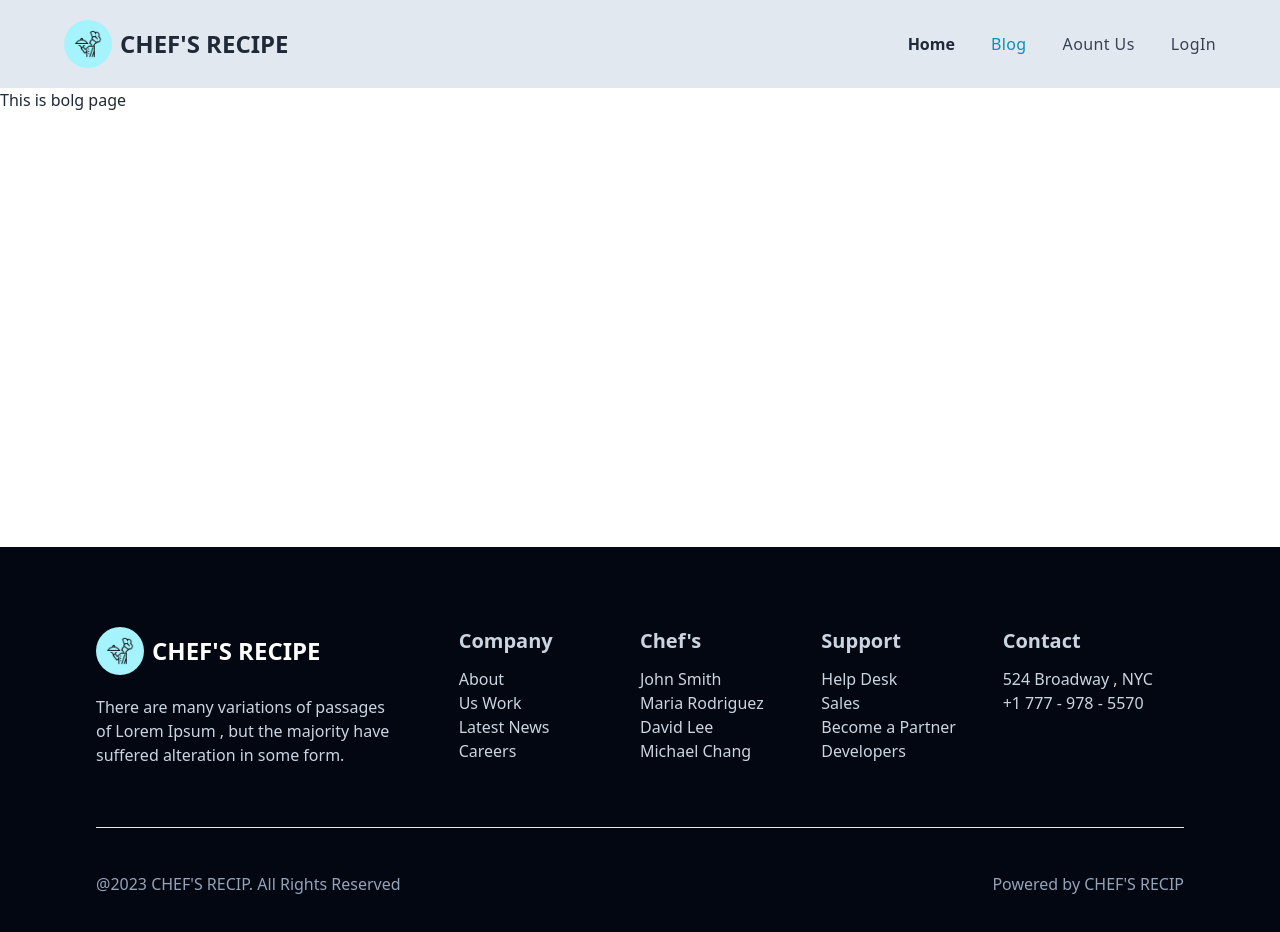
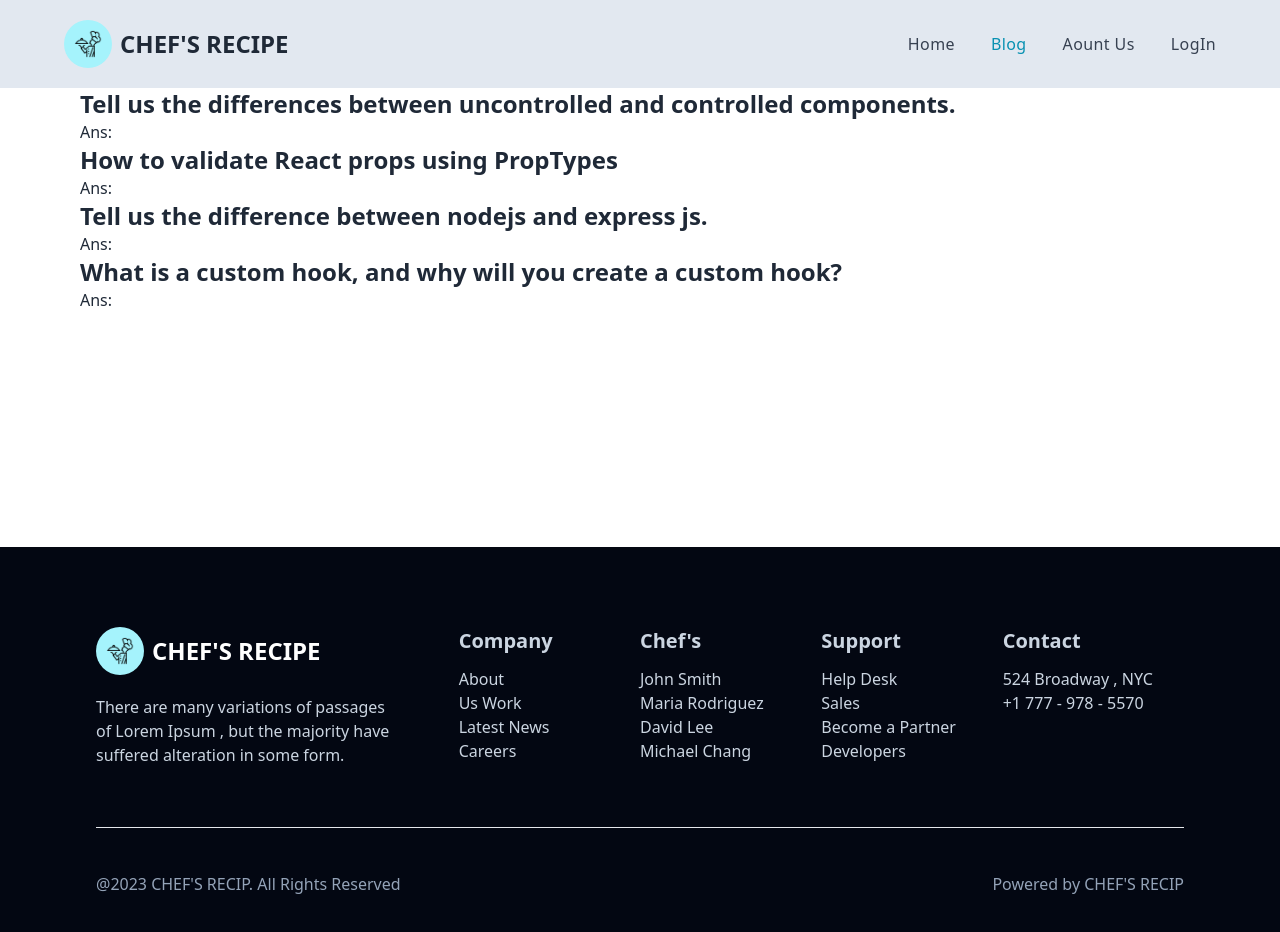
Before and after one commit to Saiful264/chef-recipe-hunter-client-side, a React (Vite) app: page /blog in a window 1280 px wide. Shown: the top 932 px of the page. Built offline with nearby package versions, Linux system fonts and the light colour scheme.

Commit message:
banner is add to this site

```diff
--- /dev/null
+++ b/src/pages/Banner/Banner.jsx
@@ -0,0 +1,21 @@
+import React from 'react';
+import banner from '../../assets/banner/Cooking.gif'
+
+const Banner = () => {
+    return (
+        <div className='flex items-center justify-between px-16'>
+             <div>
+             <h1 className='text-6xl text-slate-900 font-bold uppercase pb-5'>Well come to chef's recipe</h1>
+             <p className='text-xl font-medium pr-3 pl-3'>In the culinary world, a chef is a highly skilled and trained professional cook who is responsible for preparing food in a restaurant, hotel, or other food service establishment.</p>
+             <div className='pt-6'>
+             <button className='font-bold btn-primary uppercase'>Explor recipes</button>
+             </div>
+             </div>
+            <img className='w-2/5' src={banner} alt="" srcset="" />
+        </div>
+
+
+    );
+};
+
+export default Banner;
--- a/src/pages/Blog/Blog.jsx
+++ b/src/pages/Blog/Blog.jsx
@@ -1,11 +1,32 @@
-import React from 'react';
+import React from "react";
 
 const Blog = () => {
-    return (
-        <div>
-            <h2>This is bolg page</h2>
-        </div>
-    );
+  return (
+    <div className="px-20">
+      <div>
+        <h1 className="text-2xl font-bold">
+          Tell us the differences between uncontrolled and controlled
+          components.
+        </h1>
+        <p><span>Ans:</span></p>
+      </div>
+
+      <div>
+        <h1 className="text-2xl font-bold">How to validate React props using PropTypes</h1>
+        <p><span>Ans:</span></p>
+      </div>
+
+      <div>
+        <h1 className="text-2xl font-bold">Tell us the difference between nodejs and express js.</h1>
+        <p><span>Ans:</span></p>
+      </div>
+
+      <div>
+        <h1 className="text-2xl font-bold">What is a custom hook, and why will you create a custom hook?</h1>
+        <p><span>Ans:</span></p>
+      </div>
+    </div>
+  );
 };
 
 export default Blog;
--- a/src/pages/SharePage/NavBar/NavBar.jsx
+++ b/src/pages/SharePage/NavBar/NavBar.jsx
@@ -16,9 +16,9 @@ const NavBar = () => {
         </Link>
         <ul className="font-bold gap-9 hidden lg:flex">
           <li>
-            <NavLink
-              to="/"
-              className={({ isActive }) => (isActive ? "active" : "default:")}
+          <NavLink
+              to=""
+              className={({ isActive }) => (isActive ? "active" : "default")}
             >
               Home
             </NavLink>
```
Also changed, not shown: src/pages/Home/Home.jsx (+3 -0 lines), src/routers/Routers.jsx (+22 -15 lines), 1 other file (tests, documents, lock files or other folders).
